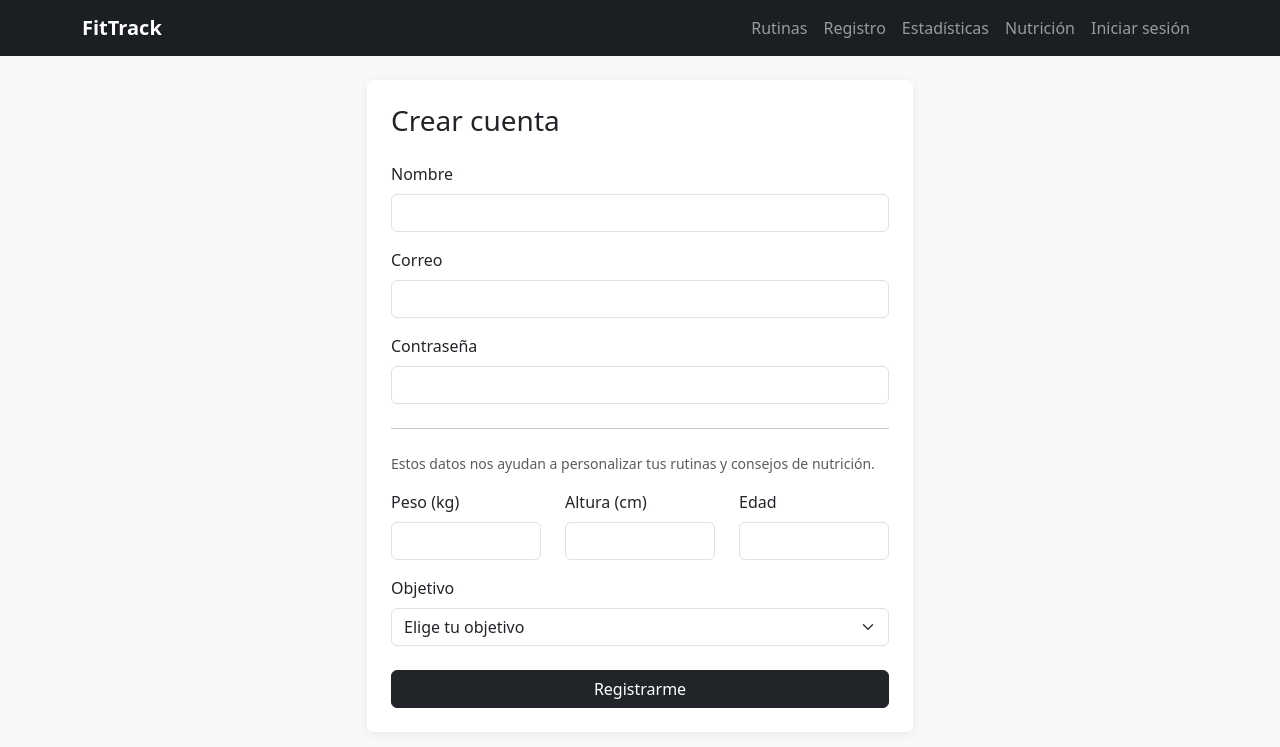
After one commit to 280303Sabis/fittrack, a Flask app: page /auth/registro in a window 1280 px wide. The commit adds this page. Shown: the top 747 px of the page. Run offline with Flask 3, Linux system fonts and the light colour scheme.

Commit message:
Ampliar registro con peso, altura, edad y objetivo

```diff
--- a/app.py
+++ b/app.py
@@ -21,15 +21,14 @@ def create_app():
     # --- Blueprints ---
     # Cada módulo (auth, perfil, actividades, rutinas, etc.) se registra
     # aquí conforme se vaya construyendo en las siguientes fases.
-    # from routes.auth import auth_bp
-    # app.register_blueprint(auth_bp)
+    from routes.auth import auth_bp
+    app.register_blueprint(auth_bp)
 
-    # Flask-Login exige un user_loader en cuanto se inicializa. Este es
-    # temporal: en la Fase 1, cuando exista el modelo Usuario, se reemplaza
-    # por la carga real del usuario desde la base de datos.
+    # Flask-Login usa esto para saber quién es el usuario logueado en
+    # cada request, a partir del id que guarda en la sesión.
     @login_manager.user_loader
     def load_user(user_id):
-        return None
+        return Usuario.query.get(int(user_id))
 
     @app.route("/")
     def home():
--- /dev/null
+++ b/routes/auth.py
@@ -0,0 +1,67 @@
+from flask import Blueprint, render_template, redirect, url_for, request, flash
+from flask_login import login_user
+
+from extensions import db
+from models import Usuario
+
+auth_bp = Blueprint("auth", __name__, url_prefix="/auth")
+
+
+@auth_bp.route("/registro", methods=["GET", "POST"])
+def registro():
+    if request.method == "POST":
+        nombre = request.form.get("nombre")
+        email = request.form.get("email")
+        password = request.form.get("password")
+        peso_kg = request.form.get("peso_kg")
+        altura_cm = request.form.get("altura_cm")
+        edad = request.form.get("edad")
+        objetivo = request.form.get("objetivo")
+
+        # Validación básica: estos 4 son obligatorios
+        if not nombre or not email or not password or not objetivo:
+            flash("Nombre, correo, contraseña y objetivo son obligatorios.")
+            return redirect(url_for("auth.registro"))
+
+        usuario_existente = Usuario.query.filter_by(email=email).first()
+        if usuario_existente:
+            flash("Ya existe una cuenta con ese correo.")
+            return redirect(url_for("auth.registro"))
+
+        nuevo_usuario = Usuario(
+            nombre=nombre,
+            email=email,
+            objetivo=objetivo,
+            peso_kg=float(peso_kg) if peso_kg else None,
+            altura_cm=float(altura_cm) if altura_cm else None,
+            edad=int(edad) if edad else None,
+        )
+        nuevo_usuario.set_password(password)
+
+        db.session.add(nuevo_usuario)
+        db.session.commit()
+
+        login_user(nuevo_usuario)
+        flash(f"¡Bienvenido, {nombre}! Tu cuenta fue creada.")
+        return redirect(url_for("home"))
+
+    return render_template("auth/registro.html")
+
+
+@auth_bp.route("/login", methods=["GET", "POST"])
+def login():
+    if request.method == "POST":
+        email = request.form.get("email")
+        password = request.form.get("password")
+
+        usuario = Usuario.query.filter_by(email=email).first()
+
+        if usuario and usuario.check_password(password):
+            login_user(usuario)
+            flash(f"¡Hola de nuevo, {usuario.nombre}!")
+            return redirect(url_for("home"))
+
+        flash("Correo o contraseña incorrectos.")
+        return redirect(url_for("auth.login"))
+
+    return render_template("auth/login.html")
--- /dev/null
+++ b/templates/auth/registro.html
@@ -0,0 +1,58 @@
+{% extends "base.html" %}
+{% block title %}Crear cuenta — FitTrack{% endblock %}
+{% block content %}
+<div class="row justify-content-center">
+    <div class="col-md-6">
+        <div class="card">
+            <div class="card-body p-4">
+                <h3 class="mb-4">Crear cuenta</h3>
+                <form method="POST" action="{{ url_for('auth.registro') }}">
+                    <div class="mb-3">
+                        <label class="form-label">Nombre</label>
+                        <input type="text" class="form-control" name="nombre" required>
+                    </div>
+                    <div class="mb-3">
+                        <label class="form-label">Correo</label>
+                        <input type="email" class="form-control" name="email" required>
+                    </div>
+                    <div class="mb-3">
+                        <label class="form-label">Contraseña</label>
+                        <input type="password" class="form-control" name="password" required>
+                    </div>
+
+                    <hr class="my-4">
+                    <p class="text-muted small mb-3">Estos datos nos ayudan a personalizar tus rutinas y consejos de nutrición.</p>
+
+                    <div class="row">
+                        <div class="col-md-4 mb-3">
+                            <label class="form-label">Peso (kg)</label>
+                            <input type="number" step="0.1" class="form-control" name="peso_kg">
+                        </div>
+                        <div class="col-md-4 mb-3">
+                            <label class="form-label">Altura (cm)</label>
+                            <input type="number" step="0.1" class="form-control" name="altura_cm">
+                        </div>
+                        <div class="col-md-4 mb-3">
+                            <label class="form-label">Edad</label>
+                            <input type="number" class="form-control" name="edad">
+                        </div>
+                    </div>
+
+                    <div class="mb-4">
+                        <label class="form-label">Objetivo</label>
+                        <select class="form-select" name="objetivo" required>
+                            <option value="" disabled selected>Elige tu objetivo</option>
+                            <option value="bajar_peso">Bajar de peso</option>
+                            <option value="ganar_masa">Aumentar masa muscular</option>
+                            <option value="mantenimiento">Mantenimiento</option>
+                            <option value="resistencia">Resistencia / cardio</option>
+                        </select>
+                    </div>
+
+                    <button type="submit" class="btn btn-dark w-100">Registrarme</button>
+                </form>
+            </div>
+        </div>
+    </div>
+</div>
+{% endblock %}
--- a/templates/base.html
+++ b/templates/base.html
@@ -17,10 +17,10 @@
             <div class="collapse navbar-collapse" id="navMenu">
                 <ul class="navbar-nav ms-auto">
                     <li class="nav-item"><a class="nav-link" href="#">Rutinas</a></li>
-                    <li class="nav-item"><a class="nav-link" href="#">Registro</a></li>
+                    <li class="nav-item"><a class="nav-link" href="{{ url_for('auth.registro') }}">Registro</a></li>
                     <li class="nav-item"><a class="nav-link" href="#">Estadísticas</a></li>
                     <li class="nav-item"><a class="nav-link" href="#">Nutrición</a></li>
-                    <li class="nav-item"><a class="nav-link" href="#">Iniciar sesión</a></li>
+                    <li class="nav-item"><a class="nav-link" href="{{ url_for('auth.login') }}">Iniciar sesión</a></li>
                 </ul>
             </div>
         </div>
```
Also changed, not shown: templates/auth/login.html (added, +27 -0 lines).
